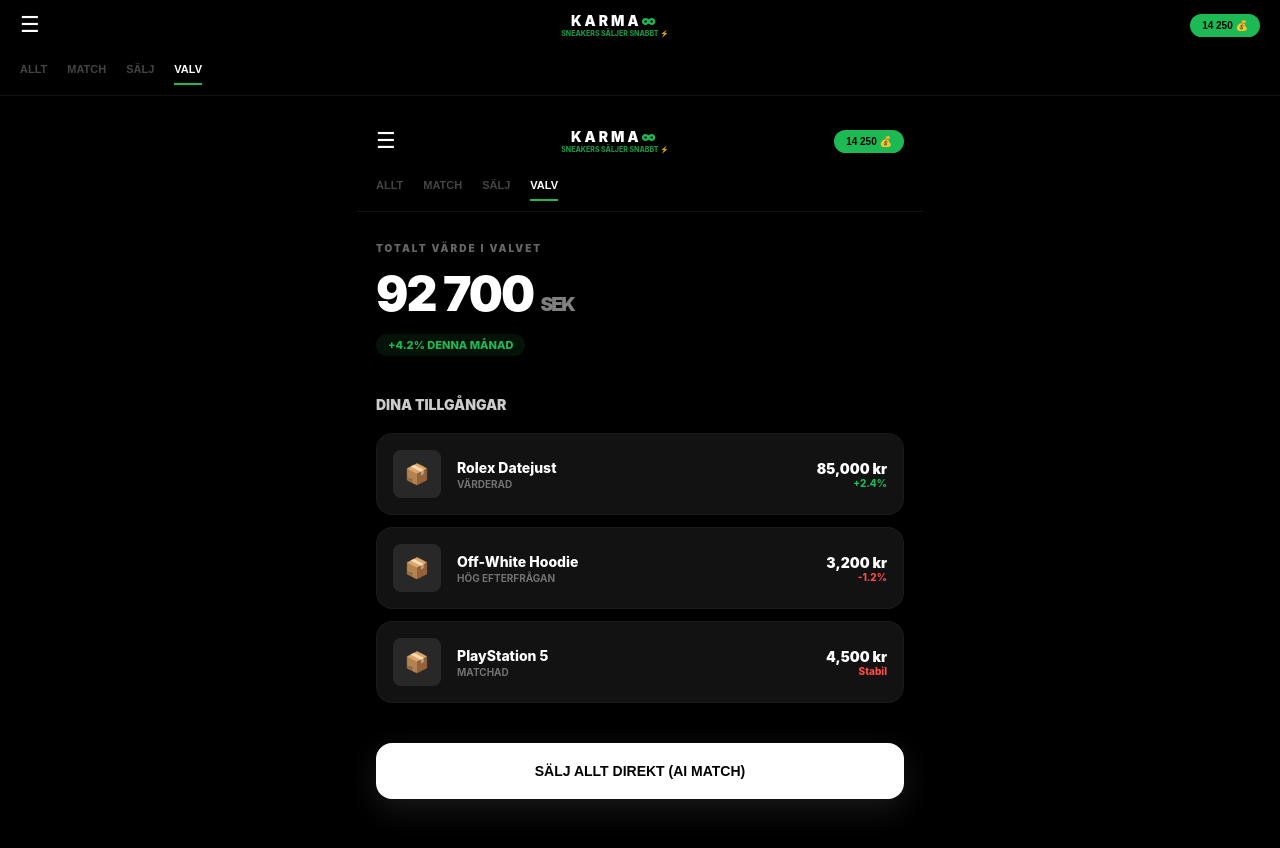
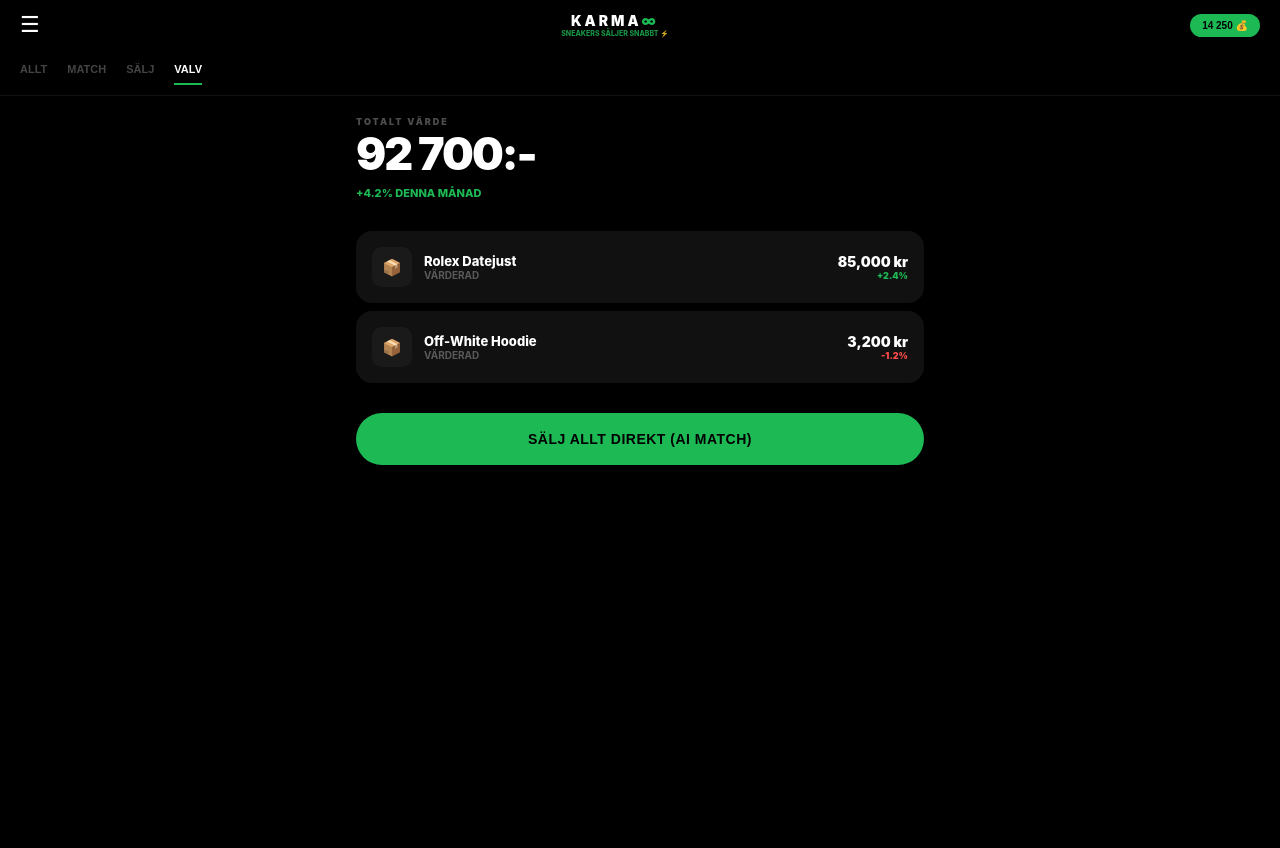
Before and after one commit to gascheckking/marketbeg-appGem, a Next.js app: page /vault in a window 1280 px wide. Shown: the top 848 px of the page. After the commit the page ends 800 px from the top, so only its background shows below. Built offline with nearby package versions, Linux system fonts and the light colour scheme.

Commit message:
Update page.tsx

```diff
--- a/app/vault/page.tsx
+++ b/app/vault/page.tsx
@@ -1,81 +1,43 @@
 // // app/vault/page.tsx
 "use client";
 import React from "react";
-import TopTabs from "@/components/TopTabs";
 
 export default function VaultPage() {
   const assets = [
-    { id: 1, name: "Rolex Datejust", value: 85000, trend: "+2.4%", status: "VÄRDERAD" },
-    { id: 2, name: "Off-White Hoodie", value: 3200, trend: "-1.2%", status: "HÖG EFTERFRÅGAN" },
-    { id: 3, name: "PlayStation 5", value: 4500, trend: "Stabil", status: "MATCHAD" },
+    { id: 1, name: "Rolex Datejust", value: 85000, trend: "+2.4%" },
+    { id: 2, name: "Off-White Hoodie", value: 3200, trend: "-1.2%" },
   ];
 
   return (
-    <div style={{ background: "#000", minHeight: "100vh", color: "#fff" }}>
-      <TopTabs />
-
-      <div style={{ padding: "30px 20px" }}>
-        {/* TOTAL VALUE HEADER */}
-        <header style={{ marginBottom: "40px" }}>
-          <div style={{ fontSize: "10px", fontWeight: 900, opacity: 0.4, letterSpacing: "2px" }}>TOTALT VÄRDE I VALVET</div>
-          <h1 style={{ fontSize: "3rem", fontWeight: 900, margin: "10px 0", letterSpacing: "-2px" }}>
-            92 700 <span style={{ fontSize: "1.2rem", opacity: 0.5 }}>SEK</span>
-          </h1>
-          <div style={{ display: "inline-block", background: "rgba(29, 185, 84, 0.1)", color: "#1DB954", padding: "4px 12px", borderRadius: "12px", fontSize: "11px", fontWeight: 800 }}>
-            +4.2% DENNA MÅNAD
-          </div>
+    <div className="page-wrapper">
+      <header style={{ marginBottom: "30px" }}>
+        <div style={{ fontSize: "9px", fontWeight: 900, opacity: 0.3, letterSpacing: "2px" }}>TOTALT VÄRDE</div>
+        <h1 style={{ fontSize: "2.8rem", fontWeight: 900, letterSpacing: "-2px" }}>92 700:-</h1>
+        <span style={{ color: "#1DB954", fontSize: "11px", fontWeight: 800 }}>+4.2% DENNA MÅNAD</span>
       </header>
 
-        {/* ASSET LIST (Spotify Style) */}
-        <div style={{ display: "flex", flexDirection: "column", gap: "12px" }}>
-          <h2 style={{ fontSize: "14px", fontWeight: 900, marginBottom: "8px", opacity: 0.8 }}>DINA TILLGÅNGAR</h2>
-
+      <div style={{ display: "flex", flexDirection: "column", gap: "8px" }}>
         {assets.map((item) => (
           <div key={item.id} style={{
-              background: "#121212",
-              borderRadius: "16px",
-              padding: "16px",
-              display: "flex",
-              justifyContent: "space-between",
-              alignItems: "center",
-              border: "1px solid rgba(255,255,255,0.03)"
+            background: "#111", padding: "16px", borderRadius: "16px",
+            display: "flex", justifyContent: "space-between", alignItems: "center"
           }}>
-              <div style={{ display: "flex", alignItems: "center", gap: "16px" }}>
-                <div style={{ width: "48px", height: "48px", background: "#282828", borderRadius: "8px", display: "flex", alignItems: "center", justifyContent: "center", fontSize: "20px" }}>
-                  📦
-                </div>
+            <div style={{ display: "flex", alignItems: "center", gap: "12px" }}>
+              <div style={{ width: "40px", height: "40px", background: "#1a1a1a", borderRadius: "10px", display: "flex", alignItems: "center", justifyContent: "center" }}>📦</div>
               <div>
-                  <div style={{ fontSize: "14px", fontWeight: 800 }}>{item.name}</div>
-                  <div style={{ fontSize: "10px", opacity: 0.4, fontWeight: 700, marginTop: "2px" }}>{item.status}</div>
+                <div style={{ fontSize: "13px", fontWeight: 800 }}>{item.name}</div>
+                <div style={{ fontSize: "10px", opacity: 0.3, fontWeight: 700 }}>VÄRDERAD</div>
               </div>
             </div>
-
             <div style={{ textAlign: "right" }}>
               <div style={{ fontSize: "14px", fontWeight: 900 }}>{item.value.toLocaleString()} kr</div>
-                <div style={{ fontSize: "10px", color: item.trend.startsWith("+") ? "#1DB954" : "#ff4b4b", fontWeight: 800 }}>
-                  {item.trend}
-                </div>
+              <div style={{ fontSize: "9px", color: item.trend.includes("+") ? "#1DB954" : "#ff4b4b", fontWeight: 900 }}>{item.trend}</div>
             </div>
           </div>
         ))}
       </div>
 
-        {/* AI ACTION BUTTON */}
-        <button style={{
-          width: "100%",
-          background: "#fff",
-          color: "#000",
-          borderRadius: "16px",
-          padding: "20px",
-          fontWeight: 900,
-          fontSize: "14px",
-          marginTop: "40px",
-          border: "none",
-          boxShadow: "0 10px 30px rgba(255,255,255,0.1)"
-        }}>
-          SÄLJ ALLT DIREKT (AI MATCH)
-        </button>
-      </div>
+      <button className="primary-btn" style={{ marginTop: "30px" }}>SÄLJ ALLT DIREKT (AI MATCH)</button>
     </div>
   );
 }
```
Lines whose indentation alone changed are shown as unchanged.
